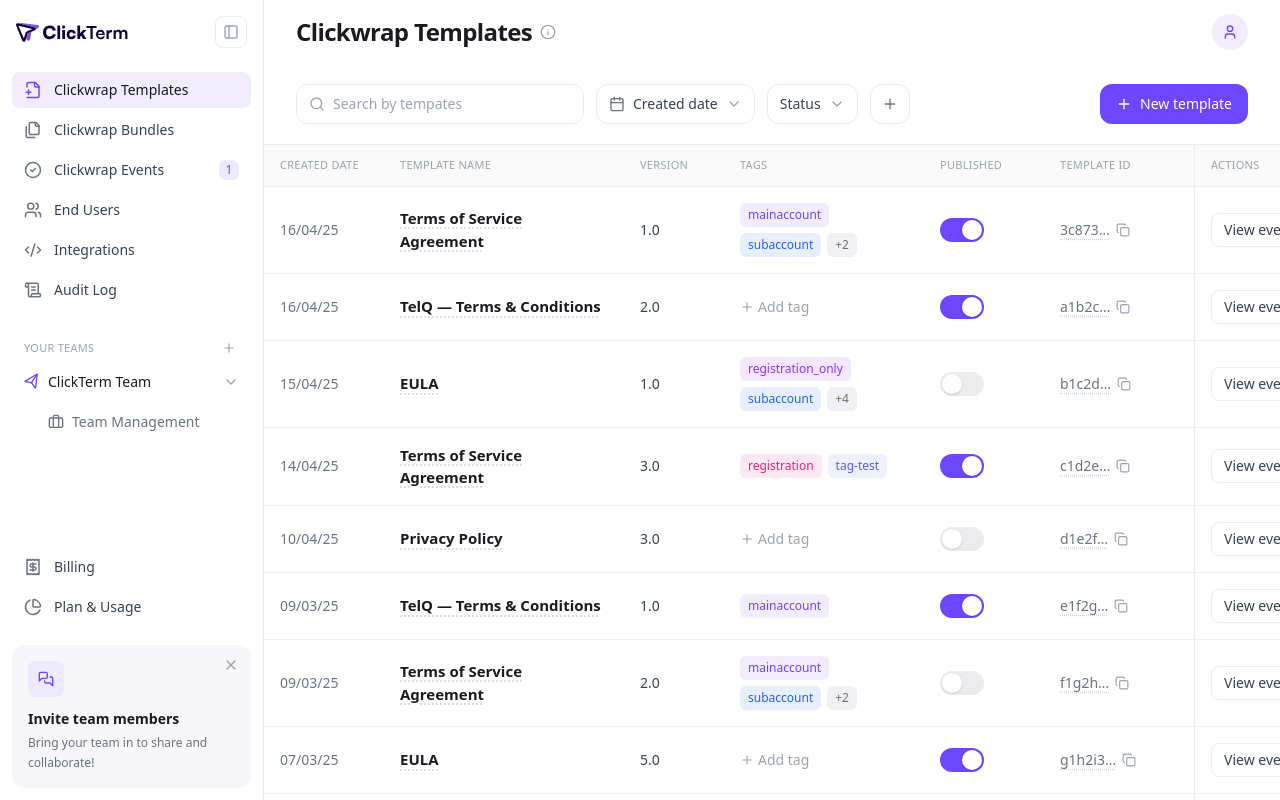
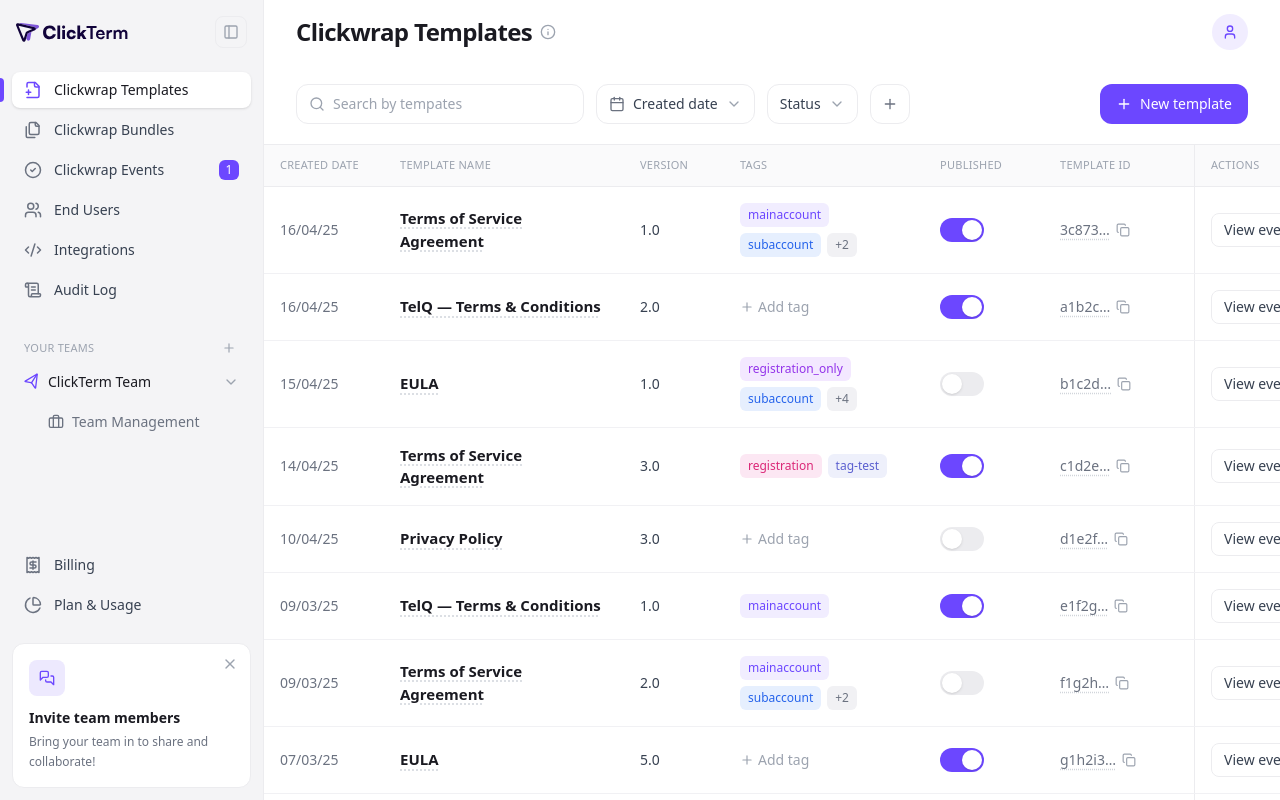
Before and after one commit to volodymyrmyronets/clickterm, a Next.js app: page / in a window 1280 px wide. Built offline with nearby package versions, Linux system fonts and the light colour scheme.

Commit message:
Greyer sidebar background with white active item
Co-Authored-By: Claude Opus 4.8 <noreply@anthropic.com>

```diff
--- a/src/app/globals.css
+++ b/src/app/globals.css
@@ -27,6 +27,7 @@
   --color-line-soft: #f1f1f4; /* row dividers, chips */
   --color-surface: #fafafb; /* header / hover surfaces */
   --color-surface-soft: #f7f7f9; /* hover chips / cards */
+  --color-sidebar: #f4f4f6; /* left navigation background */
 }
 
 html,
--- a/src/components/Sidebar.tsx
+++ b/src/components/Sidebar.tsx
@@ -44,7 +44,7 @@ export function Sidebar({ onClose }: { onClose?: () => void }) {
     <motion.aside
       animate={{ width: showCollapsed ? 76 : 264 }}
       transition={{ type: "spring", stiffness: 400, damping: 38 }}
-      className="flex h-full shrink-0 flex-col border-r border-line bg-white"
+      className="flex h-full shrink-0 flex-col border-r border-line bg-sidebar"
     >
       {/* Brand */}
       <div className="flex h-16 items-center justify-between px-4">
@@ -112,7 +112,7 @@ export function Sidebar({ onClose }: { onClose?: () => void }) {
             initial={{ opacity: 0, y: 8 }}
             animate={{ opacity: 1, y: 0 }}
             exit={{ opacity: 0, y: 8 }}
-            className="relative m-3 rounded-xl bg-surface-soft p-4"
+            className="relative m-3 rounded-xl border border-line bg-white p-4"
           >
             <button
               className="absolute right-3 top-3 text-faint hover:text-muted"
@@ -152,20 +152,23 @@ function NavItem({
   return (
     <button
       title={collapsed ? label : undefined}
-      className={`flex items-center gap-3 rounded-lg px-3 py-2 text-sm transition-colors ${
+      className={`relative flex items-center gap-3 rounded-lg px-3 py-2 text-sm transition-colors ${
         collapsed ? "justify-center" : ""
       } ${
         active
-          ? "bg-accent-soft font-medium text-ink"
-          : "text-ink-soft hover:bg-surface-soft"
+          ? "bg-white font-medium text-ink shadow-sm"
+          : "text-ink-soft hover:bg-white"
       }`}
     >
+      {active && (
+        <span className="absolute -left-3 top-1/2 h-6 w-1 -translate-y-1/2 rounded-r-full bg-accent" />
+      )}
       <Icon
         className={`size-[18px] shrink-0 ${active ? "text-accent" : "text-muted"}`}
       />
       {!collapsed && <span className="truncate">{label}</span>}
       {!collapsed && badge && (
-        <span className="ml-auto grid h-5 min-w-5 place-items-center rounded-md bg-accent-softer px-1 text-xs font-medium text-accent">
+        <span className="ml-auto grid h-5 min-w-5 place-items-center rounded-md bg-accent px-1 text-xs font-medium text-white">
           {badge}
         </span>
       )}
```
